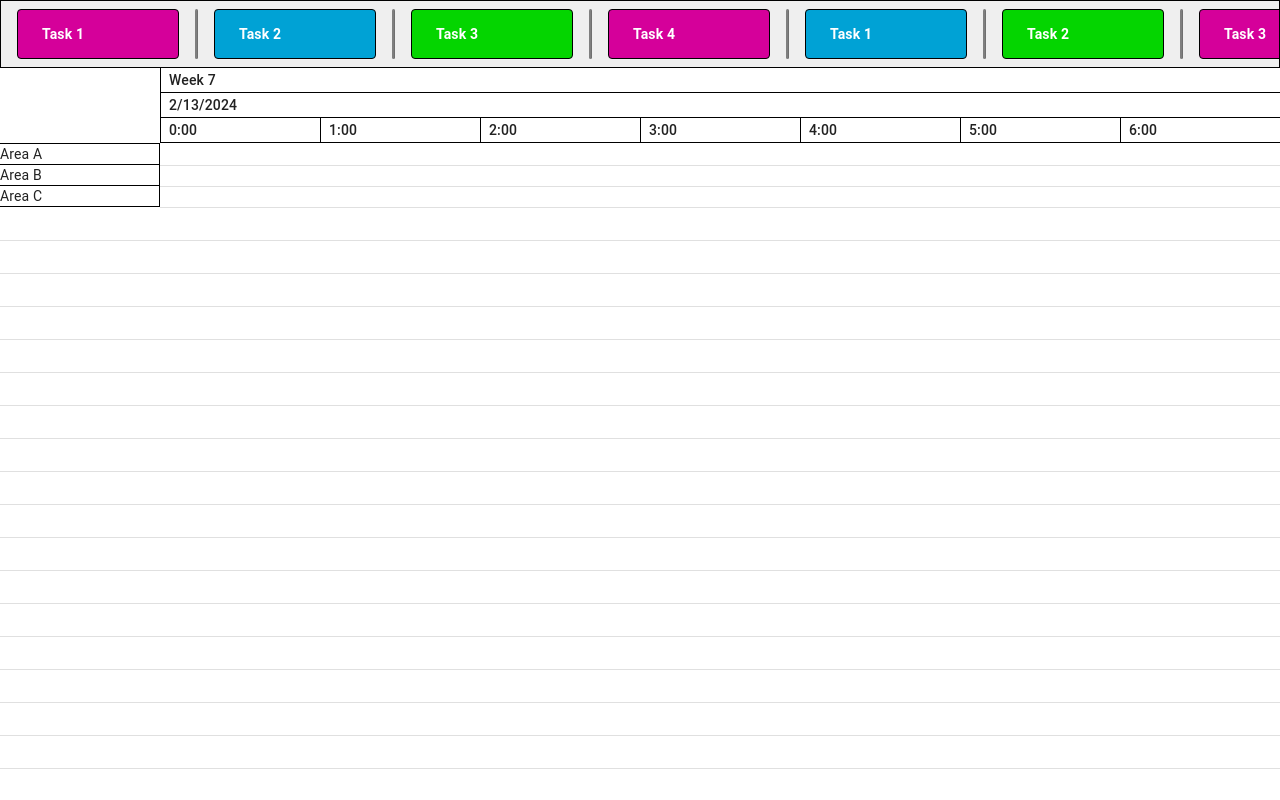
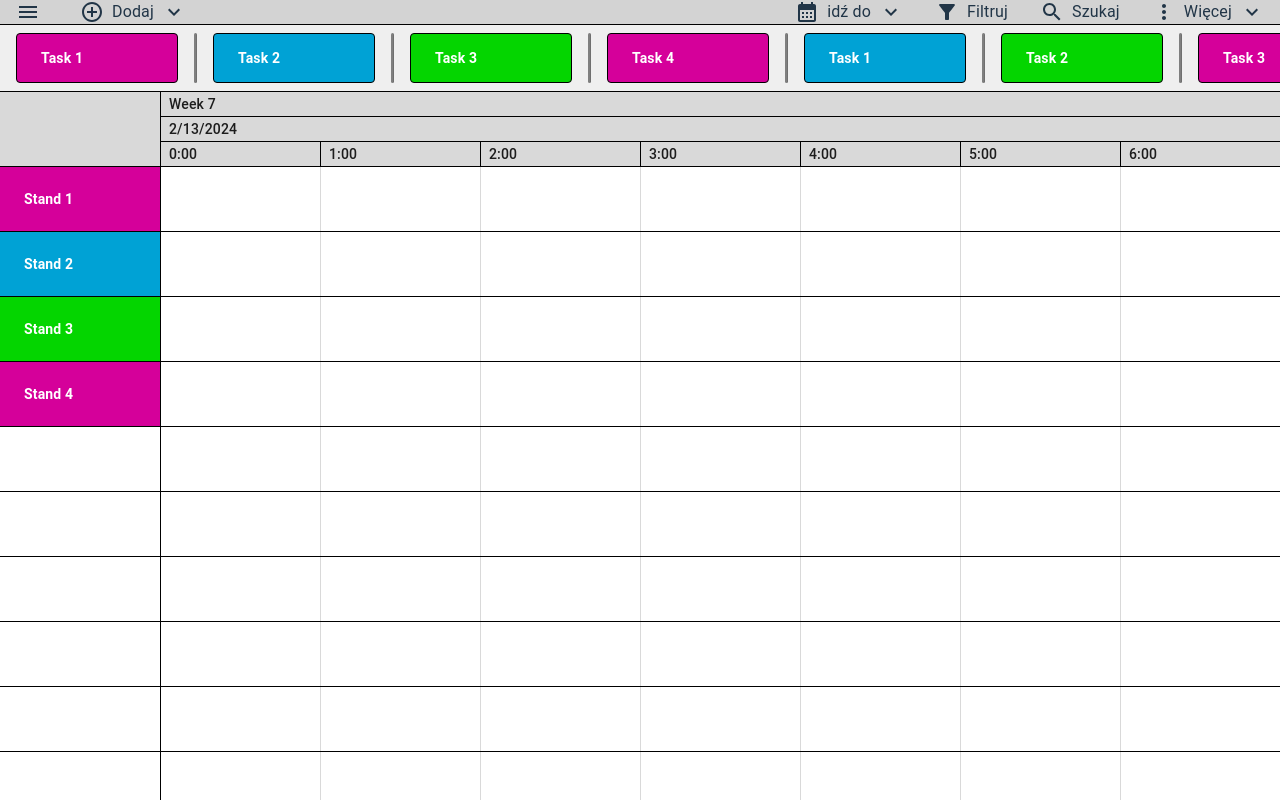
Before and after one commit to piotrostr/production-planner, a React (Vite) app: page / in a window 1280 px wide. Built offline with nearby package versions, Linux system fonts and the light colour scheme.

Commit message:
Improve the scheduler component

```diff
--- a/src/App.tsx
+++ b/src/App.tsx
@@ -1,7 +1,7 @@
 import { Stack } from "@mui/material"
 import { TaskSlider } from "./components/TaskSlider"
-import ScheduleTable from "./components/ScheduleTable"
-import ProductionSchedule from "./components/ScheduleTable"
+import ProductionSchedule from "./components/ProductionSchedule"
+import { Toolbar } from "./components/Toolbar"
 
 const tasks = [
   {
@@ -54,12 +54,40 @@ const tasks = [
   },
 ]
 
+const stands = [
+  {
+    id: 1,
+    title: "Stand 1",
+    description: "Description 1",
+    bgcolor: "#D5009A",
+  },
+  {
+    id: 2,
+    title: "Stand 2",
+    description: "Description 2",
+    bgcolor: "#00A2D5",
+  },
+  {
+    id: 3,
+    title: "Stand 3",
+    description: "Description 3",
+    bgcolor: "#04D500",
+  },
+  {
+    id: 4,
+    title: "Stand 4",
+    description: "Description 4",
+    bgcolor: "#D5009A",
+  },
+]
+
 function App() {
   return (
     <>
       <Stack width="100vw" height="100vh">
+        <Toolbar />
         <TaskSlider tasks={tasks} />
-        <ProductionSchedule />
+        <ProductionSchedule stands={stands} />
       </Stack>
     </>
   )
--- a/src/components/ScheduleTable/index.tsx
+++ b/src/components/ProductionSchedule/index.tsx
@@ -1,7 +1,6 @@
 import React from "react"
 import {
-  Paper,
-  Typography,
+  Stack,
   Table,
   TableContainer,
   TableHead,
@@ -10,6 +9,8 @@ import {
   TableBody,
   Box,
 } from "@mui/material"
+import { Stand } from "../Stand"
+import { Stand as StandType } from "../../../types/stand"
 
 interface GroupedData {
   date: Date
@@ -21,8 +22,11 @@ interface WeekData {
   dates: Date[]
 }
 
-const ProductionSchedule: React.FC = () => {
-  const shipyardAreas: string[] = ["Area A", "Area B", "Area C"]
+interface ProductionScheduleProps {
+  stands: StandType[]
+}
+
+export function ProductionSchedule({ stands }: ProductionScheduleProps) {
   const numberOfDays: number = 20
 
   const generateDateRange = (numberOfDays: number): Date[] => {
@@ -81,11 +85,31 @@ const ProductionSchedule: React.FC = () => {
     for (let i = 0; i < numRowsToFill; i++) {
       emptyRows.push(
         <TableRow key={`empty-row-${i}`}>
-          <TableCell></TableCell>
+          <TableCell
+            sx={{
+              padding: 0,
+              height: "4rem",
+              position: "sticky",
+              left: 1,
+              borderBottom: "1px solid black",
+            }}
+          >
+            <Box
+              sx={{
+                height: "100%",
+                borderRight: "1px solid black",
+                bgcolor: "#FFFFFF",
+              }}
+            ></Box>
+          </TableCell>
           {groupedData.map((day) =>
             day.groupedHours.map((hour) => (
               <TableCell
                 key={`empty-cell-${i}-${day.date}-${hour}`}
+                sx={{
+                  borderRight: "1px solid #D9D9D9",
+                  borderBottom: "1px solid black",
+                }}
               ></TableCell>
             ))
           )}
@@ -121,10 +145,12 @@ const ProductionSchedule: React.FC = () => {
               style={{
                 position: "sticky",
                 left: 0,
+                top: 0,
                 padding: 0,
-                zIndex: 1,
+                zIndex: 10,
                 minWidth: "10rem",
                 borderBottom: "none", // Remove bottom border for the header
+                backgroundColor: "#D9D9D9",
               }}
             >
               <Box></Box>
@@ -139,20 +165,24 @@ const ProductionSchedule: React.FC = () => {
                   padding: 0,
                   position: "sticky",
                   left: "10rem",
+                  top: 0,
                   background: "#fff",
                   zIndex: 1,
                   borderBottom: "none", // Remove bottom border for the header
+                  backgroundColor: "#D9D9D9",
                 }}
               >
-                <Box
+                <Stack
                   sx={{
                     paddingLeft: "8px",
                     borderBottom: "1px solid black",
                     borderLeft: "1px solid black",
+                    minHeight: "1.5rem",
+                    justifyContent: "center",
                   }}
                 >
                   Week {week.weekNumber}
-                </Box>
+                </Stack>
               </TableCell>
             ))}
           </TableRow>
@@ -162,10 +192,12 @@ const ProductionSchedule: React.FC = () => {
                 padding: 0,
                 position: "sticky",
                 left: 0,
+                top: "calc(1.5rem + 1px)", // Add 1px to account for the border
                 background: "#fff",
-                zIndex: 1,
+                zIndex: 20,
                 minWidth: "10rem",
                 borderBottom: "none", // Remove bottom border for the header
+                backgroundColor: "#D9D9D9",
               }}
             >
               <Box></Box>
@@ -179,20 +211,24 @@ const ProductionSchedule: React.FC = () => {
                     padding: 0,
                     position: "sticky",
                     left: "10rem",
+                    top: "calc(1.5rem + 1px)",
                     background: "#fff",
                     zIndex: 1,
                     borderBottom: "none", // Remove bottom border for the header
+                    backgroundColor: "#D9D9D9",
                   }}
                 >
-                  <Box
+                  <Stack
                     sx={{
                       paddingLeft: "8px",
                       borderBottom: "1px solid black",
                       borderLeft: "1px solid black",
+                      minHeight: "1.5rem",
+                      justifyContent: "center",
                     }}
                   >
                     {day.date.toLocaleDateString()}
-                  </Box>
+                  </Stack>
                 </TableCell>
               </React.Fragment>
             ))}
@@ -203,13 +239,23 @@ const ProductionSchedule: React.FC = () => {
                 padding: 0,
                 position: "sticky",
                 left: 0,
+                top: "calc(3rem + 2px)", // Add 1px to account for the border
                 background: "#fff",
-                zIndex: 1,
+                zIndex: 20,
                 minWidth: "10rem",
                 borderBottom: "none", // Remove bottom border for the header
+                backgroundColor: "#D9D9D9",
               }}
             >
-              <Box></Box>
+              <Box
+                sx={{
+                  borderBottom: "1px solid black",
+                  color: "transparent",
+                  userSelect: "none",
+                }}
+              >
+                \
+              </Box>
             </TableCell>
             {groupedData.map((day) =>
               day.groupedHours.map((hour) => (
@@ -219,55 +265,62 @@ const ProductionSchedule: React.FC = () => {
                     background: "#fff",
                     position: "sticky",
                     left: "10rem",
+                    top: "calc(3rem + 2px)",
                     minWidth: "10rem",
                     textAlign: "left",
                     padding: 0,
                     zIndex: 1,
                     borderBottom: "none",
+                    backgroundColor: "#D9D9D9",
                   }}
                 >
-                  <Box
+                  <Stack
                     sx={{
                       paddingLeft: "8px",
                       borderBottom: "1px solid black",
                       borderLeft: "1px solid black",
+                      minHeight: "1.5rem",
+                      justifyContent: "center",
                     }}
                   >
                     {hour}:00
-                  </Box>
+                  </Stack>
                 </TableCell>
               ))
             )}
           </TableRow>
         </TableHead>
         <TableBody>
-          {shipyardAreas.map((area, idx) => (
-            <TableRow key={area}>
+          {stands.map((stand, idx) => (
+            <TableRow key={stand.title}>
               <TableCell
                 style={{
                   position: "sticky",
-                  left: 0,
+                  left: 1,
                   background: "#fff",
                   zIndex: 1,
                   padding: 0,
-                  borderBottom: "none",
+                  borderBottom: "1px solid black",
                 }}
               >
                 <Box
                   sx={{
-                    borderTop: idx === 0 ? "1px solid black" : "none",
-                    borderBottom: "1px solid black",
                     borderRight: "1px solid black",
+                    height: "100%",
                   }}
                 >
-                  {area}
+                  <Stand stand={stand} />
                 </Box>
               </TableCell>
               {groupedData.map((day) =>
                 day.groupedHours.map((hour) => (
                   <TableCell
-                    key={`${area}-${day.date}-${hour}`}
-                    sx={{ padding: 0 }}
+                    key={`${stand.title}-${day.date}-${hour}`}
+                    sx={{
+                      padding: 0,
+                      borderRight: "1px solid #D9D9D9",
+                      borderBottom: "1px solid black",
+                    }}
                   >
                     {/* Your content for each cell */}
                   </TableCell>
--- a/src/components/Stand/index.tsx
+++ b/src/components/Stand/index.tsx
@@ -1,22 +1,26 @@
-import { Stand as StandType } from "../../../types/stand";
-import { Stack, Typography } from "@mui/material";
+import { Stand as StandType } from "../../../types/stand"
+import { Stack, Typography } from "@mui/material"
 
 interface StandProps {
-  stand: StandType;
+  stand: StandType
 }
 
 export function Stand({ stand }: StandProps) {
   return (
     <Stack
-      width="7rem"
+      minWidth="7rem"
       height="4rem"
       justifyContent="center"
       px={3}
-      sx={{ bgcolor: stand.bgcolor, color: "#FFFFFF" }}
+      sx={{
+        bgcolor: stand.bgcolor,
+        color: "#FFFFFF",
+        ml: "-1px",
+      }}
     >
       <Typography variant="body2" fontWeight={700}>
         {stand.title}
       </Typography>
     </Stack>
-  );
+  )
 }
--- a/src/components/TaskSlider/index.tsx
+++ b/src/components/TaskSlider/index.tsx
@@ -21,7 +21,8 @@ export function TaskSlider({ tasks }: TaskSliderProps) {
         px={2}
         py={1}
         overflow="scroll"
-        border="1px solid #000000"
+        borderTop="1px solid #000000"
+        borderBottom="1px solid #000000"
         bgcolor="#EFEFEF"
         sx={{
           scrollbarWidth: "thin",
```
Also changed, not shown: src/components/Toolbar/index.tsx (+10 -10 lines).
